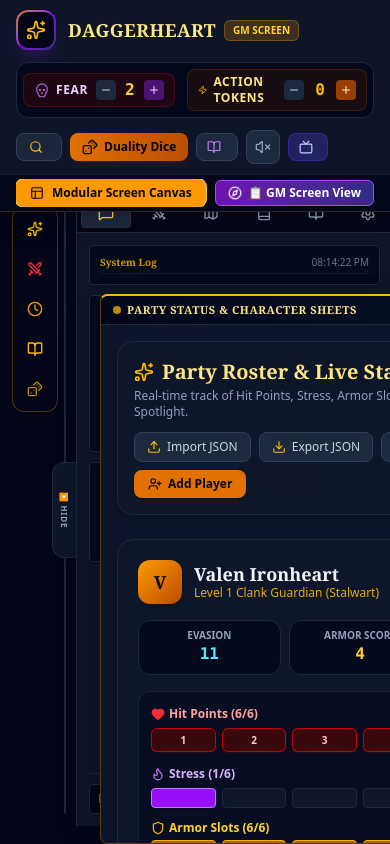
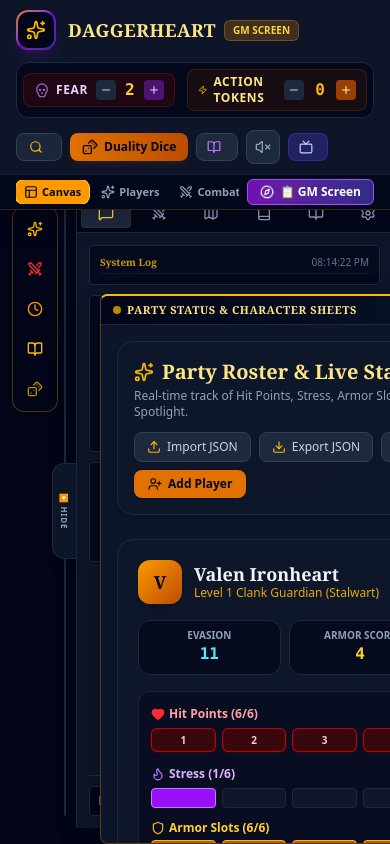
Before and after one commit to CEDITA-afk/DH-VTT, a React (Vite) app: page / in a window 390 px wide. Built offline with nearby package versions, Linux system fonts and the light colour scheme; grey boxes are pictures that could not be loaded.

Commit message:
build: add GitHub Pages deployment and UI tweaks
Configure Vite for relative paths, optimize TopBar layout for mobile responsiveness, and add a CI/CD workflow for deployment to GitHub Pages.

```diff
--- a/src/components/TopBar.tsx
+++ b/src/components/TopBar.tsx
@@ -239,38 +239,41 @@
           <div className="flex items-center space-x-1 overflow-x-auto scrollbar-none">
             <button
               onClick={() => setActiveTab('dashboard')}
-              className={`flex items-center space-x-2 px-3.5 py-1.5 rounded-lg text-xs font-bold whitespace-nowrap transition ${
+              className={`flex items-center space-x-1 md:space-x-2 px-2 md:px-3.5 py-1 md:py-1.5 rounded-lg text-[11px] md:text-xs font-bold whitespace-nowrap transition ${
                 activeTab === 'dashboard'
                   ? 'bg-amber-500 text-slate-950 shadow-md ring-1 ring-amber-300'
                   : 'text-amber-300 hover:text-amber-200 hover:bg-amber-900/30 border border-amber-500/30'
               }`}
             >
               <Layout className="w-3.5 h-3.5" />
-              <span>Modular Screen Canvas</span>
+              <span className="hidden md:inline">Modular Screen Canvas</span>
+              <span className="md:hidden">Canvas</span>
             </button>
 
             <button
               onClick={() => setActiveTab('players')}
-              className={`flex items-center space-x-2 px-3.5 py-1.5 rounded-lg text-xs font-semibold whitespace-nowrap transition ${
+              className={`flex items-center space-x-1 md:space-x-2 px-2 md:px-3.5 py-1 md:py-1.5 rounded-lg text-[11px] md:text-xs font-semibold whitespace-nowrap transition ${
                 activeTab === 'players'
                   ? 'bg-amber-500/20 text-amber-300 border border-amber-500/40 shadow-sm'
                   : 'text-slate-400 hover:text-slate-200 hover:bg-slate-900'
               }`}
             >
               <Sparkles className="w-3.5 h-3.5" />
-              <span>Players & Status</span>
+              <span className="hidden md:inline">Players & Status</span>
+              <span className="md:hidden">Players</span>
             </button>
 
           <button
             onClick={() => setActiveTab('encounter')}
-            className={`flex items-center space-x-2 px-3.5 py-1.5 rounded-lg text-xs font-semibold whitespace-nowrap transition ${
+            className={`flex items-center space-x-1 md:space-x-2 px-2 md:px-3.5 py-1 md:py-1.5 rounded-lg text-[11px] md:text-xs font-semibold whitespace-nowrap transition ${
               activeTab === 'encounter'
                 ? 'bg-amber-500/20 text-amber-300 border border-amber-500/40 shadow-sm'
                 : 'text-slate-400 hover:text-slate-200 hover:bg-slate-900'
             }`}
           >
             <Swords className="w-3.5 h-3.5" />
-            <span>Active Combat Runner</span>
+            <span className="hidden md:inline">Active Combat Runner</span>
+            <span className="md:hidden">Combat</span>
             {sessionState.combatParticipants.length > 0 && (
               <span className="ml-1 bg-red-900/80 text-red-200 px-1.5 py-0.2 text-[10px] rounded-full">
                 {sessionState.combatParticipants.length}
@@ -280,50 +283,54 @@
 
           <button
             onClick={() => setActiveTab('adversaries')}
-            className={`flex items-center space-x-2 px-3.5 py-1.5 rounded-lg text-xs font-semibold whitespace-nowrap transition ${
+            className={`flex items-center space-x-1 md:space-x-2 px-2 md:px-3.5 py-1 md:py-1.5 rounded-lg text-[11px] md:text-xs font-semibold whitespace-nowrap transition ${
               activeTab === 'adversaries'
                 ? 'bg-amber-500/20 text-amber-300 border border-amber-500/40 shadow-sm'
                 : 'text-slate-400 hover:text-slate-200 hover:bg-slate-900'
             }`}
           >
             <Skull className="w-3.5 h-3.5" />
-            <span>Adversary Library</span>
+            <span className="hidden md:inline">Adversary Library</span>
+            <span className="md:hidden">Adversaries</span>
           </button>
 
           <button
             onClick={() => setActiveTab('environments')}
-            className={`flex items-center space-x-2 px-3.5 py-1.5 rounded-lg text-xs font-semibold whitespace-nowrap transition ${
+            className={`flex items-center space-x-1 md:space-x-2 px-2 md:px-3.5 py-1 md:py-1.5 rounded-lg text-[11px] md:text-xs font-semibold whitespace-nowrap transition ${
               activeTab === 'environments'
                 ? 'bg-amber-500/20 text-amber-300 border border-amber-500/40 shadow-sm'
                 : 'text-slate-400 hover:text-slate-200 hover:bg-slate-900'
             }`}
           >
             <Layers className="w-3.5 h-3.5" />
-            <span>Environments & Scenes</span>
+            <span className="hidden md:inline">Environments & Scenes</span>
+            <span className="md:hidden">Environments</span>
           </button>
 
           <button
             onClick={() => setActiveTab('domains')}
-            className={`flex items-center space-x-2 px-3.5 py-1.5 rounded-lg text-xs font-semibold whitespace-nowrap transition ${
+            className={`flex items-center space-x-1 md:space-x-2 px-2 md:px-3.5 py-1 md:py-1.5 rounded-lg text-[11px] md:text-xs font-semibold whitespace-nowrap transition ${
               activeTab === 'domains'
                 ? 'bg-amber-500/20 text-amber-300 border border-amber-500/40 shadow-sm'
                 : 'text-slate-400 hover:text-slate-200 hover:bg-slate-900'
             }`}
           >
             <BookOpen className="w-3.5 h-3.5 text-amber-400" />
-            <span>Domain Deck & SRD</span>
+            <span className="hidden md:inline">Domain Deck & SRD</span>
+            <span className="md:hidden">Domains</span>
           </button>
 
           <button
             onClick={() => setActiveTab('clocks')}
-            className={`flex items-center space-x-2 px-3.5 py-1.5 rounded-lg text-xs font-semibold whitespace-nowrap transition ${
+            className={`flex items-center space-x-1 md:space-x-2 px-2 md:px-3.5 py-1 md:py-1.5 rounded-lg text-[11px] md:text-xs font-semibold whitespace-nowrap transition ${
               activeTab === 'clocks'
                 ? 'bg-amber-500/20 text-amber-300 border border-amber-500/40 shadow-sm'
                 : 'text-slate-400 hover:text-slate-200 hover:bg-slate-900'
             }`}
           >
             <Clock className="w-3.5 h-3.5" />
-            <span>Clocks & Session Notes</span>
+            <span className="hidden md:inline">Clocks & Session Notes</span>
+            <span className="md:hidden">Clocks</span>
           </button>
 
           </div>
@@ -342,7 +349,8 @@
               }`}
             >
               <Compass className={`w-3.5 h-3.5 ${vttMode ? 'animate-spin' : ''}`} />
-              <span>{vttMode ? '📋 GM Screen View' : '✨ Foundry VTT Sandbox'}</span>
+              <span className="hidden sm:inline">{vttMode ? '📋 GM Screen View' : '✨ Foundry VTT Sandbox'}</span>
+              <span className="sm:hidden">{vttMode ? '📋 GM Screen' : '✨ VTT Sandbox'}</span>
             </button>
 
             {/* Quick Customize Button */}
@@ -352,7 +360,8 @@
                 className="flex items-center space-x-1.5 px-3 py-1 rounded-md bg-amber-500 hover:bg-amber-400 text-slate-950 text-xs font-extrabold shadow transition shrink-0"
               >
                 <PlusCircle className="w-3.5 h-3.5" />
-                <span>+ Customize Widgets</span>
+                <span className="hidden sm:inline">+ Customize Widgets</span>
+                <span className="sm:hidden">+ Widgets</span>
               </button>
             )}
           </div>
--- a/vite.config.ts
+++ b/vite.config.ts
@@ -5,6 +5,7 @@
 
 export default defineConfig(() => {
   return {
+    base: './',
     plugins: [react(), tailwindcss()],
     resolve: {
       alias: {
```
